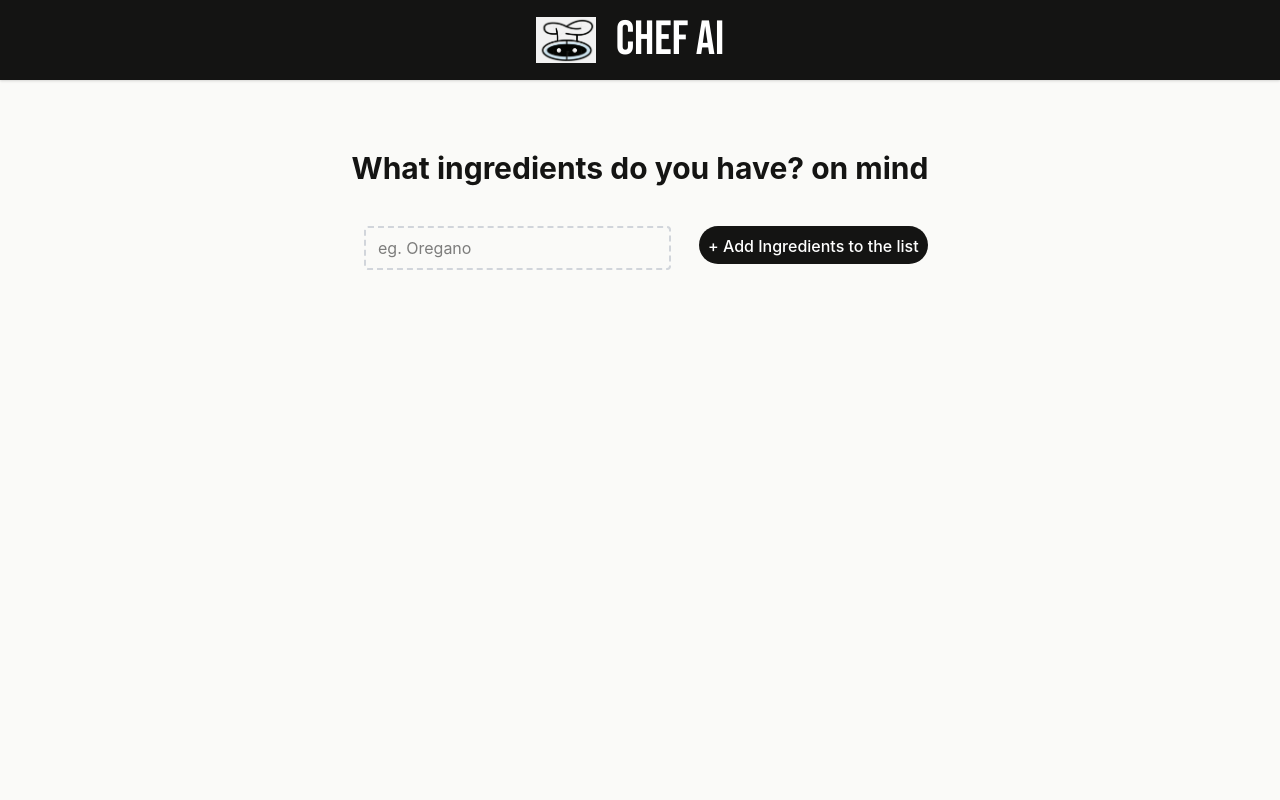
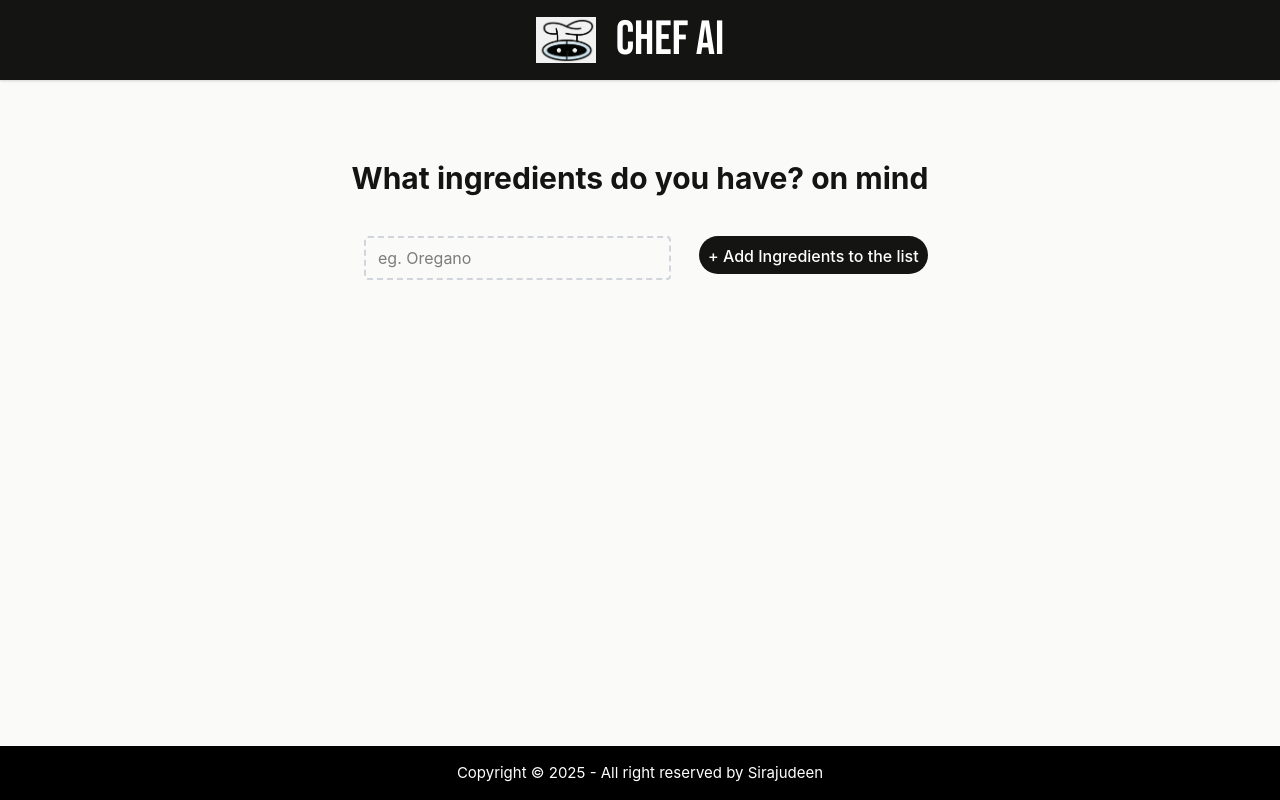
Before and after one commit to SIRAJUDEEN-I/Chef_AI, a React (Vite) app: page / in a window 1280 px wide. Built offline with nearby package versions, Linux system fonts and the light colour scheme; what tailwindcss-motion would draw is missing.

Commit message:
added footer

```diff
--- a/src/App.jsx
+++ b/src/App.jsx
@@ -1,6 +1,7 @@
 import './App.css'
 import Header from "./components/Header/Header.jsx"
 import BodySec from "./components/BodySec/BodySec.jsx"
+import Footer from "./components/Footer/Footer.jsx"
 
 
 
@@ -8,10 +9,15 @@ function App() {
 
 
   return (
-    <>
+    <div className='min-h-screen flex flex-col'>
      <Header />
-     <BodySec />
-    </>
+     <div className='flex-1 flex flex-col'>
+    <BodySec />
+
+     </div>
+
+     <Footer/>
+    </div>
   )
 }
 
--- a/src/components/BodySec/BodySec.jsx
+++ b/src/components/BodySec/BodySec.jsx
@@ -34,8 +34,8 @@ export default function BodySec(){
     }
     return (
 
-        <main className="body-sec flex flex-col items-center justify-center mt-10 px-4 sm:px-8 md:px-16">
-            <h1 className="text-2xl sm:text-3xl font-bold text-[#141413] text-center">What ingredients do you have? on mind </h1>
+        <main className="body-sec flex flex-col items-center justify-center  mt-20 w-full px-4 sm:px-8 md:px-16">
+            <h1 className="text-2xl sm:text-3xl font-bold text-[#141413] text-center ">What ingredients do you have? on mind </h1>
 
              <form action={addIngredient} className="add-ingredient-form flex flex-col sm:flex-row justify-center gap-4 h-auto sm:h-[38px] mt-10 w-full  max-w-xl">
                 <input
--- /dev/null
+++ b/src/components/Footer/Footer.jsx
@@ -0,0 +1,11 @@
+export default function Footer() {
+    return (
+
+        <footer className=" p-2 text-[12px] sm:text-[15px] sm:p-4 bg-black text-white w-full justify-center align-middle flex mt-10">
+  <aside>
+    <p>Copyright © {new Date().getFullYear()} - All right reserved by Sirajudeen</p>
+  </aside>
+</footer>
+
+    );
+}
--- a/src/index.css
+++ b/src/index.css
@@ -36,8 +36,3 @@ header > h1{
   font-style: normal;
 
 }
-
-main{
-  padding:30px 30px 10px;
-
-}
```
